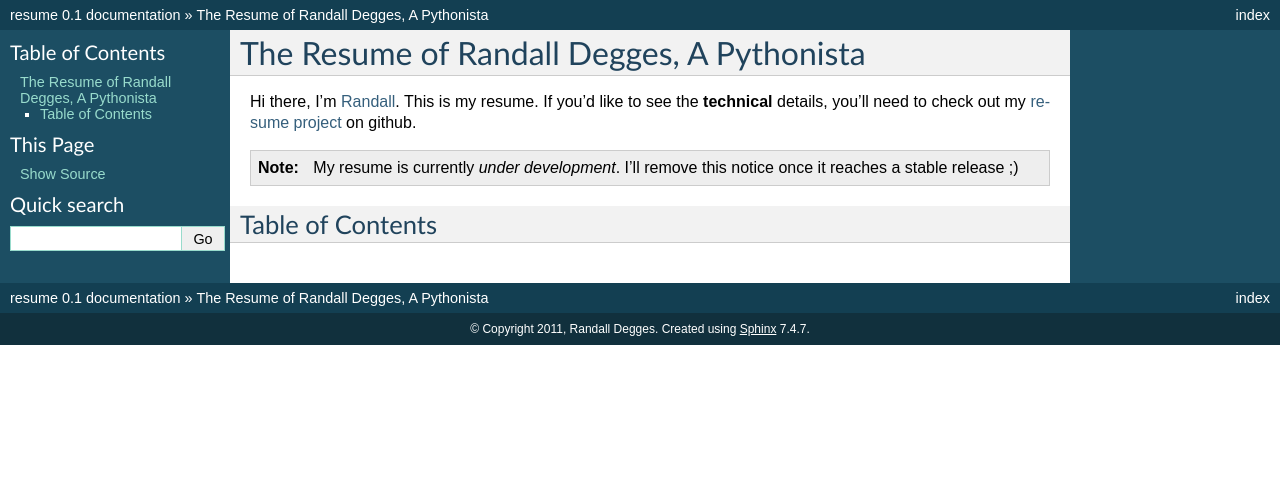
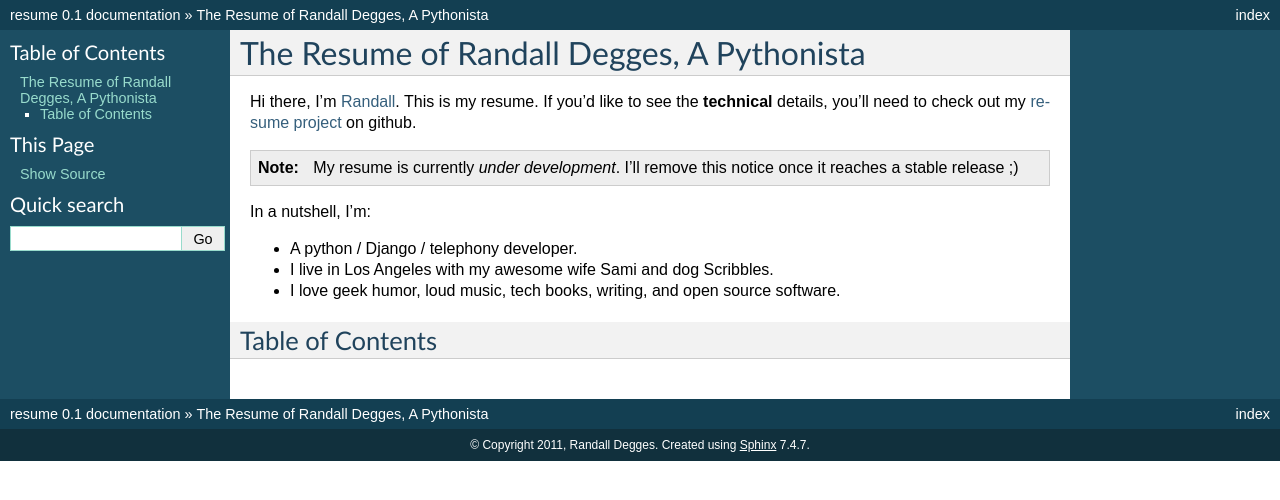
Before and after one commit to wraithan/resume, a Sphinx documentation site: the page built from docs/index.rst, in a window 1280 px wide. Shown: the top 500 px of the page. Built offline with Sphinx 7.4.7, drawn with Linux system fonts in a browser that asks for light colours.

Commit message:
Adding a 'me in a nutshell' section.

```diff
--- a/docs/index.rst
+++ b/docs/index.rst
@@ -10,6 +10,12 @@ to see the **technical** details, you'll need to check out my `resume project
     My resume is currently *under development*. I'll remove this notice once
     it reaches a stable release ;)
 
+In a nutshell, I'm:
+
+* A python / Django / telephony developer.
+* I live in Los Angeles with my awesome wife Sami and dog Scribbles.
+* I love geek humor, loud music, tech books, writing, and open source software.
+
 #################
 Table of Contents
 #################
```
